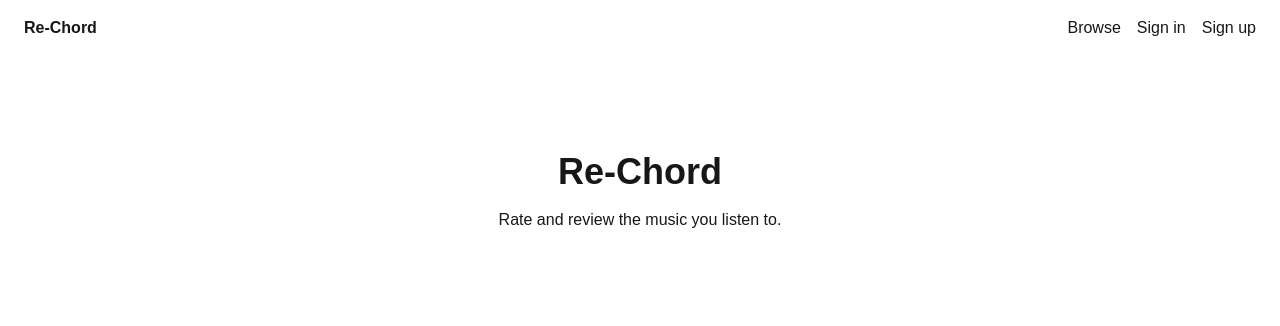
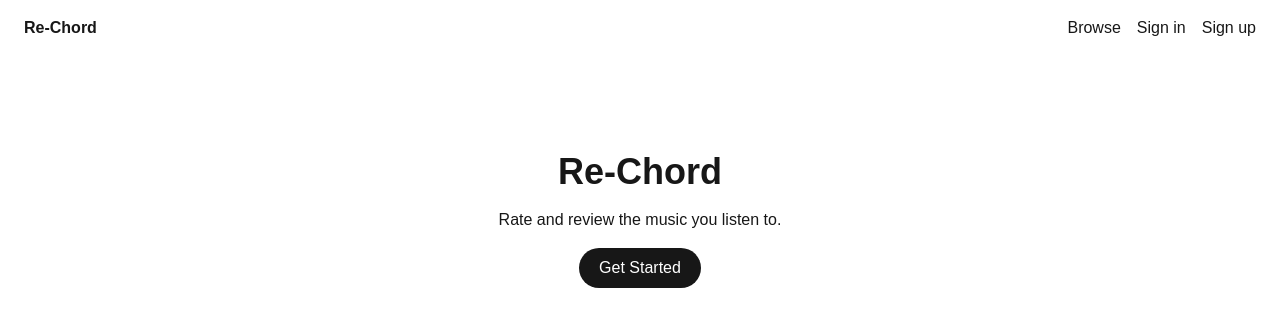
Before and after one commit to hudsonvo/Re-Chord, a Next.js app: page / in a window 1280 px wide. Shown: the top 326 px of the page. Built offline with nearby package versions, Linux system fonts and the light colour scheme.

Commit message:
design launch page

```diff
--- /dev/null
+++ b/app/components/AlbumCard.tsx
@@ -0,0 +1,19 @@
+type AlbumCardProps = {
+    title: string;
+    artist: string;
+    coverUrl?: string;
+}
+
+export default function AlbumCard({ title, artist, coverUrl }: AlbumCardProps) {
+  return (
+    <div className="flex flex-col gap-2">
+      <div className="aspect-square bg-zinc-200 dark:bg-zinc-800">
+        {/* TODO: swap for next/image once real Spotify cover URLs exist */}
+      </div>
+      <div>
+        <p className="font-medium">{title}</p>
+        <p className="text-sm text-zinc-500">{artist}</p>
+      </div>
+    </div>
+  );
+}
--- a/app/page.tsx
+++ b/app/page.tsx
@@ -1,3 +1,4 @@
+import Link from "next/link";
 export default function Home() {
   return (
     <main className="flex flex-1 flex-col items-center px-6">
@@ -5,7 +6,9 @@ export default function Home() {
         {/* TODO: pitch copy */}
         <h1 className="text-4xl font-semibold">Re-Chord</h1>
         <p className="max-w-md">Rate and review the music you listen to.</p>
-        {/* TODO: CTA button linking to /signup */}
+        <Link href="/signup" className="rounded-full bg-foreground px-5 py-2 text-background">
+          Get Started
+        </Link>
       </section>
 
       <section className="w-full max-w-5xl py-12">
```
